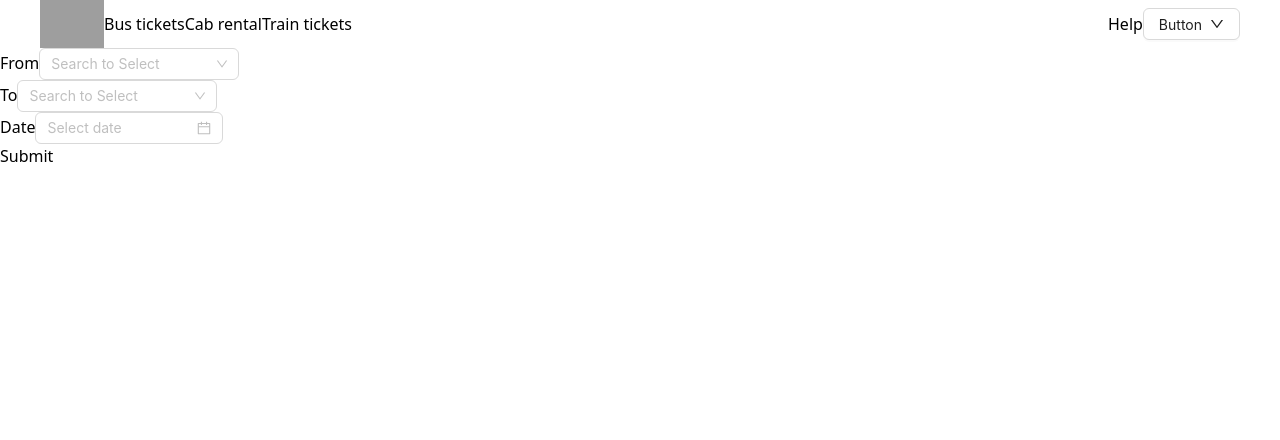
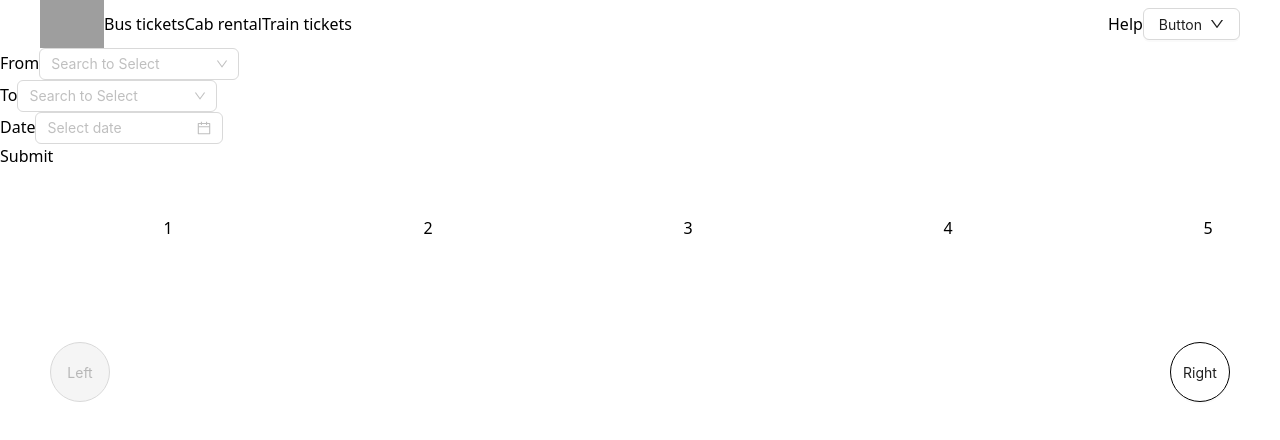
Before and after one commit to gayathrirajendran/redbus-clone, a React (Vite) app: page / in a window 1280 px wide. Shown: the top 440 px of the page. Built offline with nearby package versions, Linux system fonts and the light colour scheme; grey boxes are pictures that could not be loaded.

Commit message:
carousel component

```diff
--- a/src/App.css
+++ b/src/App.css
@@ -71,3 +71,55 @@ body {
   padding: 20px 0;
   font-size: 30px;
 }
+
+
+* {
+  box-sizing: border-box;
+}
+
+/* .carousel-container {
+  width: 100%;
+  margin: 50px auto;
+  position: relative;
+  border-left-width: 4px;
+  border-left-style: solid;
+  border-left-color: #aaa;
+  padding: 0 30px;
+} */
+.inner-carousel {
+  width: 100%;
+  height: 400px;
+  overflow: hidden;
+}
+.track {
+  display: inline-flex;
+  height: 100%;
+  transition: transform 0.2s ease-in-out;
+}
+
+.card-container {
+  height: 400px;
+  width: 500px;
+  padding-inline: 5px;
+}
+
+.nav button {
+  position: absolute;
+  top: 50%;
+  transform: translatey(-50%);
+  width: 60px;
+  height: 60px;
+  border-radius: 50%;
+  outline: none;
+  border: 1px solid #000;
+  cursor: pointer;
+}
+.nav .prev {
+  left: 10px;
+  top: -100px;
+}
+
+.nav .next {
+  right: 10px;
+  top: -100px;
+}
--- a/src/components/Bus.tsx
+++ b/src/components/Bus.tsx
@@ -73,18 +73,37 @@ const seatList: SeatModel[] = [
 const Bus = ({ busData }: Props) => {
 
     const [isSeatVisible, setIsSeatVisible] = useState<boolean>(false);
+    const tempSeats = !!localStorage.getItem(JSON.stringify(busData.id)) ? JSON.parse(localStorage.getItem(JSON.stringify(busData.id))!) : [];
+    const [seats, setSeats] = useState(tempSeats.length ? tempSeats : seatList);
+    const [selectedSeats, setSelectedSeats] = useState<SeatModel[]>([]);
+
+    // useEffect(() => {
+    //     let storedSelectedSeats;
+    //     // to do: get seat details
+    //     return () => {
+    //     }
+    // }, [isSeatVisible]);
 
     useEffect(() => {
+        localStorage.setItem(JSON.stringify(busData.id), JSON.stringify(seats));
+    }, [seats])
 
-        // to do: get seat details
+    function confirmBooking() {
+        setSeats(seats.map((seat: SeatModel) => {
+            let target = selectedSeats.find((item) => item.seatNo === seat.seatNo);
+            return target ? target : seat
+        }));
+        // make booking
+        // confirmBooking(seatData, busData);
+    }
 
-        return () => {
+    const selectSeat = (seatData: SeatModel, isAvailable: boolean) => {
+        // selectSeatInBus(seatData, busData);
+        const newSeat = { ...seatData, isAvailable: !isAvailable };
+        // confirm booking for the user in local storage so that the next user will not be able to.
 
-        }
-    }, [isSeatVisible])
-
-    const selectSeat = () => {
-
+        setSelectedSeats([...selectedSeats, newSeat])
+        // seats.map((seat) => seat.seatNo === newSeat.seatNo ? newSeat : seat)
     }
 
 
@@ -138,7 +157,7 @@ const Bus = ({ busData }: Props) => {
             </Card>
             {isSeatVisible &&
                 <div>
-                    <SeatSection seatType={busData.seatOffering} seats={seatList} handleSeatSelection={selectSeat}></SeatSection>
+                    <SeatSection seatType={busData.seatOffering} seats={seats} handleSeatSelection={selectSeat} confirmBooking={confirmBooking}></SeatSection>
                 </div>
             }
         </div>
--- a/src/components/Carousel.tsx
+++ b/src/components/Carousel.tsx
@@ -0,0 +1,112 @@
+import { Button } from "antd";
+import { useRef, useState, useEffect, Children, cloneElement } from "react";
+
+
+// const carouselItems = Array.from({ length: 10 }, (_, index) => index + 1).map((item) =>
+//     <div key={item} className="carousel-item text-center relative w-64 h-64 snap-start">
+//         <div className="w-64 h-64">{item}</div>
+//     </div>
+// );
+
+const CarouselItem = ({ children }: any) => {
+    return <div className="carousel-item text-center relative w-64 h-64 snap-start">{children}</div>
+}
+
+type CarouselProps = {
+    children: Array<typeof CarouselItem>;
+}
+
+
+const Carousel = ({ children }: any) => {
+
+    const maxScrollWidth = useRef<number>(0);
+    const [currentIndex, setCurrentIndex] = useState(0);
+    const carousel = useRef<HTMLDivElement>(null);
+
+    const arrayChildren = Children.toArray(children);
+
+    const movePrev = () => {
+        if (currentIndex > 0) {
+            setCurrentIndex((prevState) => prevState - 1);
+        }
+    };
+
+    const moveNext = () => {
+        if (
+            carousel.current !== null &&
+            carousel.current.offsetWidth * currentIndex <= maxScrollWidth.current
+        ) {
+            setCurrentIndex((prevState) => prevState + 1);
+        }
+    };
+
+    const isDisabled = (direction: 'prev' | 'next') => {
+        if (direction === "prev") {
+            return currentIndex <= 0;
+        }
+
+        if (direction === "next" && carousel.current !== null) {
+            return (
+                carousel.current.offsetWidth * currentIndex >= maxScrollWidth.current
+            );
+        }
+
+        return false;
+    };
+
+    useEffect(() => {
+        if (carousel !== null && carousel.current !== null) {
+            carousel.current.scrollLeft = carousel.current.offsetWidth * currentIndex;
+        }
+    }, [currentIndex]);
+
+    useEffect(() => {
+        maxScrollWidth.current = carousel.current
+            ? carousel.current.scrollWidth - carousel.current.offsetWidth
+            : 0;
+    }, []);
+
+    return (
+        <>
+
+            {/* <ul
+                style={{
+                    listStyle: "none",
+                    display: "flex",
+                }}
+            >
+                {Children.map(arrayChildren, (child, index) => {
+                    return (
+                        <>
+                            <div>
+                                {child}
+                            </div>
+                        </>
+                    );
+                })}
+            </ul> */}
+            <div className="carousel my-12 mx-auto">
+                <div className="relative overflow-hidden">
+                    <div ref={carousel} className="carousel-container relative flex gap-1 overflow-hidden scroll-smooth snap-x snap-mandatory touch-pan-x z-0">
+                        {Children.map(arrayChildren, (child) => {
+                            return (
+                                <>
+                                    <div>
+                                        {child}
+                                    </div>
+                                </>
+                            );
+                        })}
+                    </div>
+                </div>
+                <div className="nav relative">
+                    <Button className="prev" disabled={isDisabled("prev")} onClick={movePrev}>Left</Button>
+                    <Button className="next" disabled={isDisabled("next")} onClick={moveNext}>Right</Button>
+                </div>
+            </div>
+        </>
+    )
+}
+
+export { CarouselItem };
+export default Carousel
--- a/src/components/FilteredBuses.tsx
+++ b/src/components/FilteredBuses.tsx
@@ -15,7 +15,10 @@ const FilteredBuses = ({ buses }: Props) => {
   )
 
   return (
-    <div>{busItems}</div>
+    <>
+      <div>Buses {buses.length}</div>
+      <div>{busItems}</div>
+    </>
   )
 }
 
--- a/src/components/Filters.tsx
+++ b/src/components/Filters.tsx
@@ -17,7 +17,7 @@ const Filters = ({ filterTypes, filterChange }: Props) => {
 
   useEffect(() => {
     const subscription = watch((value, { name, type }) => {
-      filterChange(formVal);
+      filterChange(value);
       console.log(value, name, type)
     });
     return () => subscription.unsubscribe();
--- a/src/components/Header.tsx
+++ b/src/components/Header.tsx
@@ -7,9 +7,9 @@ import { DownOutlined } from '@ant-design/icons';
 type Props = {}
 
 const navigation = [
-  { name: 'Bus tickets', link: 'bus-tickets' },
-  { name: 'Cab rental', link: '' },
-  { name: 'Train tickets', link: '' }
+  { name: 'Bus tickets', link: '/bus-tickets' },
+  { name: 'Cab rental', link: '/' },
+  { name: 'Train tickets', link: '/' }
 ]
 
 
--- a/src/components/SeatSection.tsx
+++ b/src/components/SeatSection.tsx
@@ -1,14 +1,14 @@
 import { Button } from "antd";
 import { SeatModel } from "../types/bus";
-import { useEffect } from "react";
 
 type Props = {
     seatType?: '2+2' | '2+1',
     seats: Array<SeatModel>;
     handleSeatSelection: any;
+    confirmBooking: any;
 }
 
-const SeatSection = ({ seatType, seats, handleSeatSelection }: Props) => {
+const SeatSection = ({ seatType, seats, handleSeatSelection, confirmBooking }: Props) => {
 
     console.log(seatType, seats);
     const noOfRows = (seatType === '2+1' ? 3 : 4);
@@ -20,7 +20,7 @@ const SeatSection = ({ seatType, seats, handleSeatSelection }: Props) => {
 
         return (<li className={gridClass} key={seat.seatNo}>
             {rowNo} {noOfColumns} {index}
-            <Button disabled={!seat.isAvailable} className="seat" onClick={() => handleSeatSelection(seat)}>{seat.seatNo}</Button>
+            <Button disabled={!seat.isAvailable} className="seat" onClick={() => handleSeatSelection(seat, seat.isAvailable)}>{seat.seatNo}</Button>
         </li>)
     })
 
@@ -34,6 +34,10 @@ const SeatSection = ({ seatType, seats, handleSeatSelection }: Props) => {
             <ul style={customStyle} className={`grid-container-${noOfRows}`}>
                 {seatSet}
             </ul>
+
+            <div>
+                <Button onClick={confirmBooking}>Confirm Booking</Button>
+            </div>
         </>
     )
 }
--- a/src/pages/Home.tsx
+++ b/src/pages/Home.tsx
@@ -1,6 +1,7 @@
 import { useNavigate } from "react-router-dom"
 import Header from "../components/Header"
 import SearchForm from "../components/SearchForm"
+import Carousel, { CarouselItem } from "../components/Carousel"
 
 type Props = {}
 
@@ -8,15 +9,22 @@ const Home = (_props: Props) => {
 
   const navigate = useNavigate();
   function navigateToView(formState: any) {
-    console.log('navigate to view');
     navigate('/bus-tickets', { state: formState })
   }
+
+  const items = Array.from({ length: 10 }, (_, index) => index + 1).map((item) => <CarouselItem key={item}>{item}</CarouselItem>)
 
   return (
     <>
       <Header></Header>
 
       <SearchForm handleSubmission={navigateToView}></SearchForm>
+
+      <div className="mx-10">
+        <Carousel>
+          {items}
+        </Carousel>
+      </div>
     </>
   )
 }
--- a/src/types/bus.ts
+++ b/src/types/bus.ts
@@ -14,6 +14,7 @@ export interface BusModel {
     startPoint: string;
     destinationPoint: string;
     facilities?: string[];
+    tags: string[];
 }
 
 export interface SeatModel {
```
Also changed, not shown: src/components/SearchForm.tsx (+9 -8 lines), src/pages/BusTickets.tsx (+42 -26 lines).
